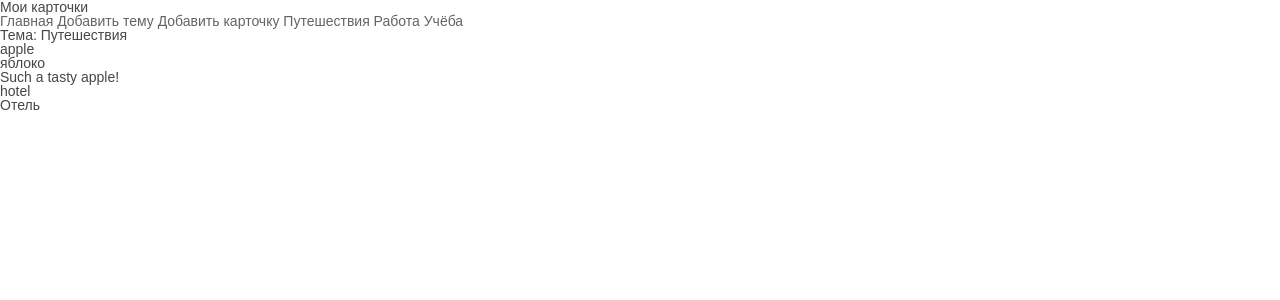
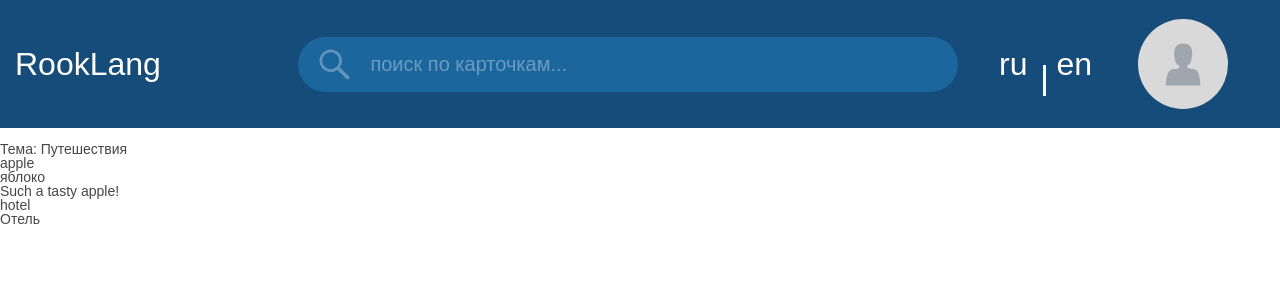
Before and after one commit to panlaniewski/RookLang, a Django app: page /flashcards/1/ in a window 1280 px wide. Shown: the top 300 px of the page. Run offline with Django 5.2, Linux system fonts and the light colour scheme; data comes from the database, SQL or seed files in the repository; some web fonts are replaced.

Commit message:
Frontend: header

```diff
--- /dev/null
+++ b/flashcards/static/flashcards/css/main.css
@@ -0,0 +1,91 @@
+/*---------------------------------------IMPORTS-----------------------------------------------*/
+@import 'settings.css';
+/*---------------------------------------------------------------------------------------------*/
+/*----------------------------------------HEADER-----------------------------------------------*/
+.header {
+    position: absolute;
+    top: 0;
+    left: 0;
+    width: 100%;
+    z-index: 50;
+}
+.header__wrapper {
+    position: fixed;
+    top: 0;
+    left: 0;
+    width: 100%;
+    z-index: 30;
+    background-color: var(--blue);
+}
+.header__container {
+    display: flex;
+    align-items: center;
+    flex-wrap: wrap;
+    min-height: 128px;
+}
+.header__logo {
+    margin-right: 11%;
+}
+.header__logo a {
+    color: var(--white);
+    font-size: 2.5vw;
+}
+.header__search {
+    margin-right: 2.76%;
+    display: flex;
+    column-gap: 20px;
+    align-items: center;
+    min-width: 49.375%;
+    background-color: #1C669E;
+    padding: 12px 21px;
+    border-radius: 65px;
+}
+.search-header__input::placeholder {
+    opacity: 35%;
+    color: var(--white);
+    font-size: 20px;
+}
+.search-header__input {
+    color: var(--white);
+    font-size: 20px;
+    background-color: transparent;
+}
+.header__languages {
+    display: flex;
+    align-items: center;
+    flex-wrap: wrap;
+    column-gap: 15px;
+    margin-right: 3.07%;
+}
+.languages-header__btn {
+    position: relative;
+    padding: 17px 7px;
+    font-size: 32px;
+    color: var(--white);
+    border-radius: 5px;
+}
+.languages-header__btn:not(:last-child)::after {
+    content: '';
+    position: absolute;
+    top: 36px;
+    right: -11px;
+    width: 3px;
+    height: 31px;
+    background-color: var(--white);
+}
+/* .languages-header__btn:hover{
+    color: var(--blue);
+    background-color: var(--white);
+} */
+.header__user {
+}
+.user-header__btn {
+    width: 90px;
+    height: 90px;
+    background-color: #D9D9D9;
+    border-radius: 100%;
+}
+.header__burger {
+}
+.burger-header {
+}
--- a/flashcards/static/flashcards/css/style.css
+++ b/flashcards/static/flashcards/css/settings.css
@@ -1,6 +1,5 @@
 /*----------------------------------------IMPORTS--------------------------------------------------*/
 @import url('https://fonts.googleapis.com/css2?family=Kadwa:wght@400;700&display=swap');
-@import 'header.css';
 /*----------------------------------------SETTINGS-------------------------------------------------*/
 * {
     padding: 0;
@@ -100,5 +99,10 @@ a {
 [hidden] {
     display: none;
 }
+main {
+    padding-top: 128px;
+}
+input:focus::placeholder {
+    font-size: 0;
+}
 /*---------------------------------------------------------------------------------------------*/
-/*----------------------------------------MAIN-------------------------------------------------*/
--- a/flashcards/templates/layout/basic.html
+++ b/flashcards/templates/layout/basic.html
@@ -6,11 +6,31 @@
         <meta charset="UTF-8">
         <meta name="viewport" content="width=device-width, initial-scale=1.0">
         <title>{% block title %}Главная{% endblock %}: Мои карточки</title>
-        <link rel="stylesheet" href="{% static 'flashcards/css/style.css' %}">
+        <link rel="stylesheet" href="{% static 'flashcards/css/main.css' %}">
     </head>
     <body>
-        <header>
-            <h1>Мои карточки</h1>
+        <header class="header">
+            <div class="header__wrapper">
+                <div class="header__container">
+                    <div class="header__logo logo-header">
+                        <a href="{% url 'index' %}" class="logo-header__link">RookLang</a>
+                    </div>
+                    <div class="header__search search-header">
+                        <img src="{% static 'flashcards/img/search.svg' %}" alt="Search icon">
+                        <input type="text" class="search-header__input" placeholder="поиск по карточкам...">
+                    </div>
+                    <div class="header__languages languages-header">
+                        <button class="languages-header__btn" type="button">ru</button>
+                        <button class="languages-header__btn" type="button">en</button>
+                    </div>
+                    <div class="header__user user-header">
+                        <button class="user-header__btn">
+                            <img src="{% static 'flashcards/img/user.svg' %}" alt="User icon">
+                        </button>
+                    </div>
+                    <button class="header__burger burger-header"><span></span></button>
+                </div>
+            </div>
         </header>
         <nav>
             <a href="{% url 'index' %}">Главная</a>
```
Also changed, not shown: flashcards/static/flashcards/css/header.css (deleted), flashcards/static/flashcards/img/search.svg (added), flashcards/static/flashcards/img/user.svg (added).
